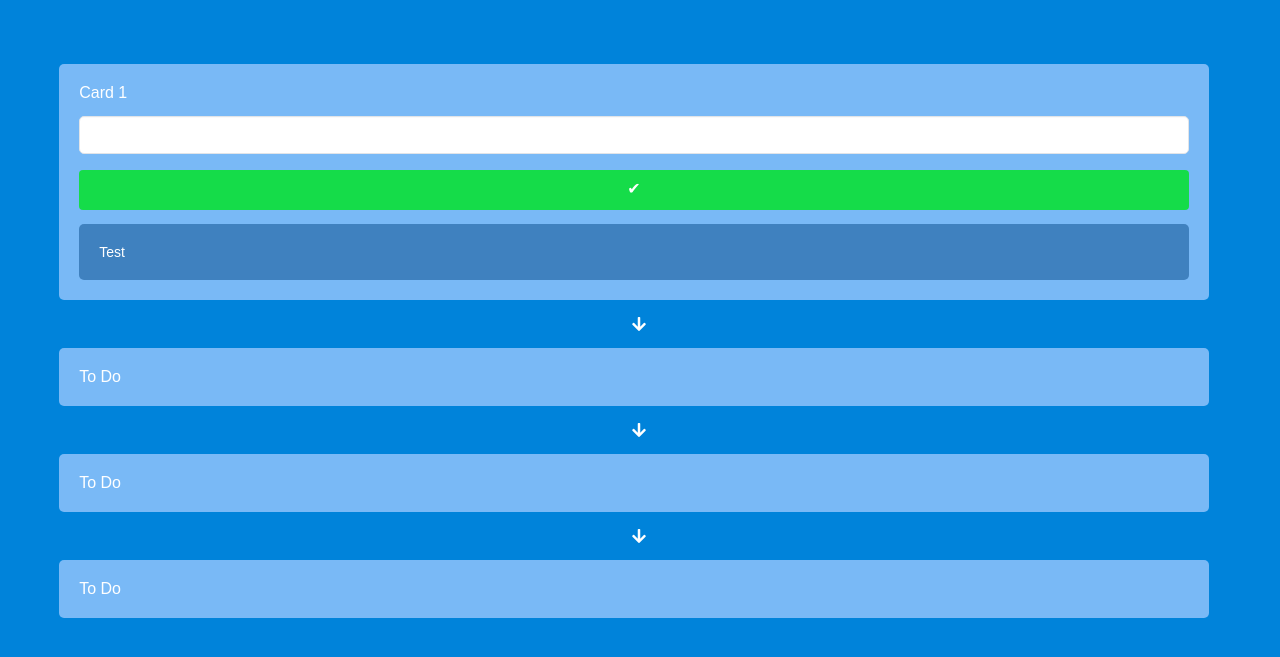
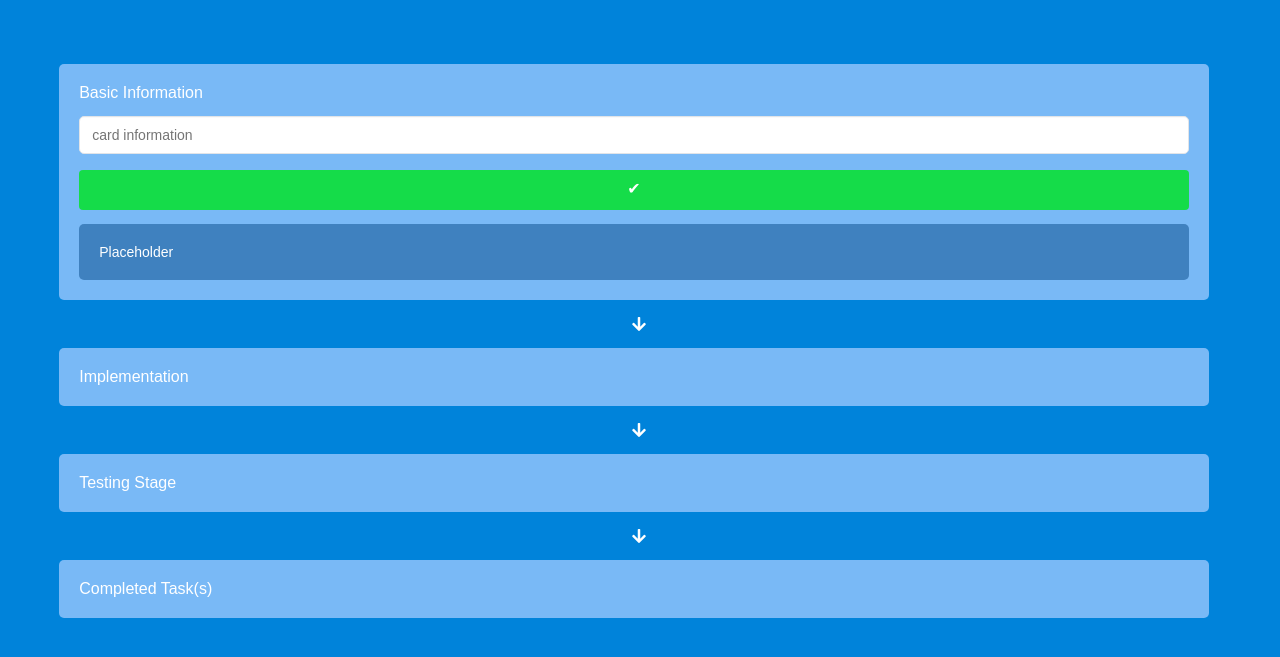
Before and after one commit to EdrisaJobe/ombroo, a Django app: page /workspace/ in a window 1280 px wide. Shown: the part 80-737 px from the top of the page. Run offline with Django 3.2, Linux system fonts and the light colour scheme; a user stored in the database is signed in; some libraries are stand-ins or nearby versions; some web fonts are replaced.

Commit message:
workspace update

```diff
--- a/static/css/workspace.css
+++ b/static/css/workspace.css
@@ -57,10 +57,10 @@
 }
 
 /*Input*/
-button:nth-child(3){
+button:nth-child(2){
   padding-bottom: 0.5em;
 }
-input:nth-child(2){
+input:nth-child(1){
   width: 274px;
 }
 input {
@@ -108,11 +108,11 @@ button:hover {
 /* Media query for screen width 770px or less */
 @media (max-width: 1597px) {
 
-  input:nth-child(2){
+  input:nth-child(1){
     margin-top: 1em;
   }
-  input:nth-child(2),
-  button:nth-child(3){
+  input:nth-child(1),
+  button:nth-child(2){
     width: 100%;
   }
 }
--- a/templates/pages/workspace.html
+++ b/templates/pages/workspace.html
@@ -46,13 +46,13 @@
   <div class="vertical-container">
     <form method="POST" action="{% url 'workspace' %}">
       {% csrf_token %}
+      <p>Basic Information</p>
       <div class="vertical-container2">
 
-        <p>Card 1</p>
-        <input type="text" name="task" value="{{ task }}" maxlength="10">
+        <input type="text" name="task" value="{{ task }}" Placeholder="card information">
         <button>✔</button>
         <p class="vertical-container3">
-          Test
+          Placeholder
         </p>
 
       </div>
@@ -66,7 +66,10 @@
 
   <!-- Input Container 2 -->
   <div class="vertical-container">
-    <p>To Do</p>
+      <p>Implementation</p>
+      <div class="vertical-container2">
+
+      </div>
   </div>
 
   <span class="empty-container"></span>
@@ -76,7 +79,10 @@
 
   <!-- Input Container 3 -->
   <div class="vertical-container">
-    <p>To Do</p>
+    <p>Testing Stage</p>
+    <div class="vertical-container2">
+
+    </div>
   </div>
 
   <span class="empty-container"></span>
@@ -86,8 +92,12 @@
 
   <!-- Input Container 4 -->
   <div class="vertical-container">
-    <p>To Do</p>
+    <p>Completed Task(s)</p>
+      <div class="vertical-container2">
+
+    </div>
   </div>
 
 </div>
+
 {% endblock content %}
```
